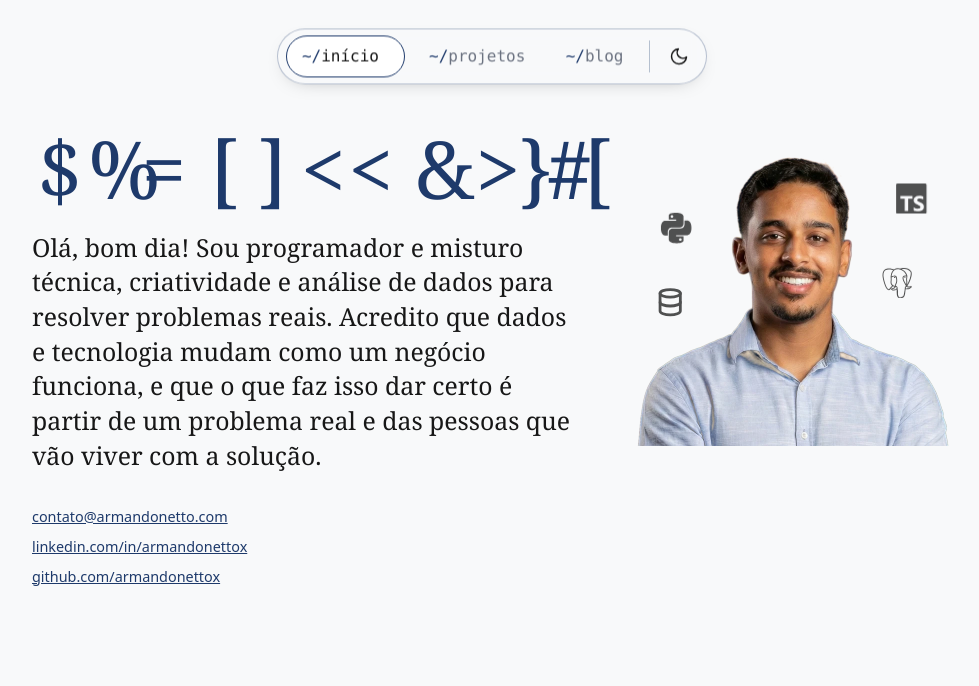
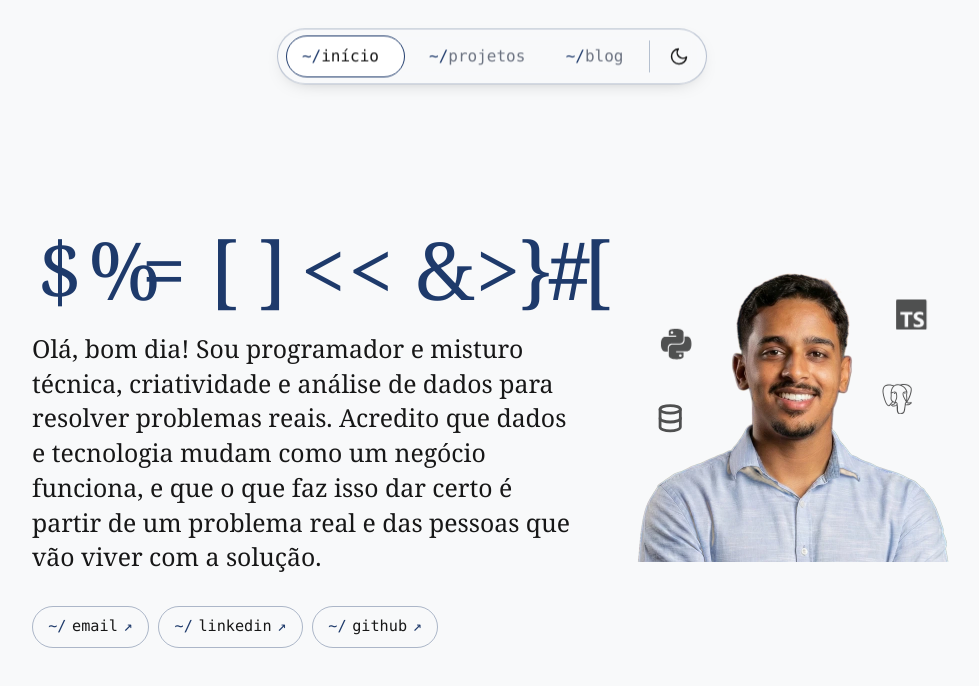
Before and after one commit to armandonettox/portifolio, a React (Vite) app in the folder frontend/: page / in a window 1280 px wide. Shown: the top 686 px of the page, without its empty margins (148-1127 px from the left). Built offline with nearby package versions, Linux system fonts and the light colour scheme.

Commit message:
feat(frontend): refina home com menu animado, links em caminho e centralizacao

```diff
--- a/frontend/src/index.css
+++ b/frontend/src/index.css
@@ -64,6 +64,14 @@ a {
   backdrop-filter: blur(8px);
   box-shadow: 0 6px 20px -12px rgb(0 0 0 / 0.35);
   pointer-events: auto;
+  animation: menu-entra 0.7s cubic-bezier(0.2, 0.8, 0.2, 1) 0.15s both;
+}
+
+@keyframes menu-entra {
+  from {
+    opacity: 0;
+    transform: translateY(-14px);
+  }
 }
 
 .topbar-divider {
@@ -206,8 +214,15 @@ a {
   }
 
   .nav-indicator-ready,
-  .theme-toggle svg {
+  .theme-toggle svg,
+  .home-links a,
+  .link-arrow,
+  .link-reveal {
     transition: none;
+  }
+
+  .topbar-inner {
+    animation: none;
   }
 }
 
@@ -225,7 +240,10 @@ a {
   display: grid;
   grid-template-columns: 1fr 20rem;
   gap: 3rem;
-  align-items: start;
+  /* foto alinhada ao meio do texto e o conjunto no centro da altura da tela */
+  align-items: center;
+  align-content: center;
+  min-height: calc(100dvh - 11rem);
 }
 
 .home-text {
@@ -264,6 +282,8 @@ a {
 .home-visual {
   position: relative;
   container-type: inline-size;
+  /* sobe um pouco a foto em relacao ao centro do texto */
+  transform: translateY(-2.25rem);
 }
 
 .home-photo {
@@ -286,16 +306,72 @@ a {
   }
 }
 
+/* links externos no mesmo formato de caminho do menu, com seta e contorno para parecerem clicaveis */
 .home-links {
+  display: flex;
+  flex-wrap: wrap;
+  gap: 0.6rem;
   margin: 2rem 0 0;
   padding: 0;
   list-style: none;
-  font-family: var(--font-ui);
-  font-size: 0.9rem;
 }
 
-.home-links li {
-  margin-bottom: 0.35rem;
+.home-links a {
+  position: relative;
+  display: inline-flex;
+  align-items: center;
+  gap: 0.35rem;
+  padding: 0.45rem 0.95rem;
+  border: 1px solid color-mix(in srgb, var(--primary) 35%, transparent);
+  border-radius: 999px;
+  color: var(--text);
+  font-family: ui-monospace, SFMono-Regular, Menlo, Consolas, monospace;
+  font-size: 0.95rem;
+  text-decoration: none;
+  cursor: pointer;
+  transition: transform 0.2s ease, background 0.2s ease, border-color 0.2s ease;
+}
+
+.home-links a:hover,
+.home-links a:focus-visible {
+  transform: translateY(-2px);
+  background: var(--surface);
+  border-color: var(--primary);
+}
+
+/* o endereco do e-mail aparece abaixo do botao ao passar o mouse, sem mover o resto da pagina */
+.link-reveal {
+  position: absolute;
+  top: calc(100% + 0.5rem);
+  left: 0;
+  padding: 0.3rem 0.7rem;
+  border: 1px solid color-mix(in srgb, var(--primary) 35%, transparent);
+  border-radius: 8px;
+  background: var(--surface);
+  color: var(--text);
+  font-size: 0.8rem;
+  white-space: nowrap;
+  opacity: 0;
+  transform: translateY(-4px);
+  pointer-events: none;
+  transition: opacity 0.2s ease, transform 0.2s ease;
+}
+
+.home-links a:hover .link-reveal,
+.home-links a:focus-visible .link-reveal {
+  opacity: 1;
+  transform: translateY(0);
+}
+
+.link-arrow {
+  display: inline-block;
+  color: var(--primary);
+  transition: transform 0.2s ease;
+}
+
+.home-links a:hover .link-arrow,
+.home-links a:focus-visible .link-arrow {
+  transform: translate(2px, -2px);
 }
 
 @media (max-width: 700px) {
@@ -307,6 +383,7 @@ a {
     order: -1;
     width: min(100%, 14rem);
     margin: 0 auto;
+    transform: none;
   }
 }
 
--- a/frontend/src/pages/Home.tsx
+++ b/frontend/src/pages/Home.tsx
@@ -22,16 +22,37 @@ export default function Home() {
         </p>
         <ul className="home-links">
           <li>
-            <a href="mailto:contato@armandonetto.com">contato@armandonetto.com</a>
-          </li>
-          <li>
-            <a href="https://www.linkedin.com/in/armandonettox/" target="_blank" rel="noopener">
-              linkedin.com/in/armandonettox
+            <a href="mailto:contato@armandonetto.com" aria-label="E-mail: contato@armandonetto.com">
+              <span className="nav-prefix">~/</span>email<span className="link-arrow">↗</span>
+              <span className="link-reveal" aria-hidden="true">
+                contato@armandonetto.com
+              </span>
             </a>
           </li>
           <li>
-            <a href="https://github.com/armandonettox" target="_blank" rel="noopener">
-              github.com/armandonettox
+            <a
+              href="https://www.linkedin.com/in/armandonettox/"
+              target="_blank"
+              rel="noopener"
+              aria-label="LinkedIn (abre em nova aba)"
+            >
+              <span className="nav-prefix">~/</span>linkedin<span className="link-arrow">↗</span>
+              <span className="link-reveal" aria-hidden="true">
+                armandonettox
+              </span>
+            </a>
+          </li>
+          <li>
+            <a
+              href="https://github.com/armandonettox"
+              target="_blank"
+              rel="noopener"
+              aria-label="GitHub (abre em nova aba)"
+            >
+              <span className="nav-prefix">~/</span>github<span className="link-arrow">↗</span>
+              <span className="link-reveal" aria-hidden="true">
+                armandonettox
+              </span>
             </a>
           </li>
         </ul>
```
